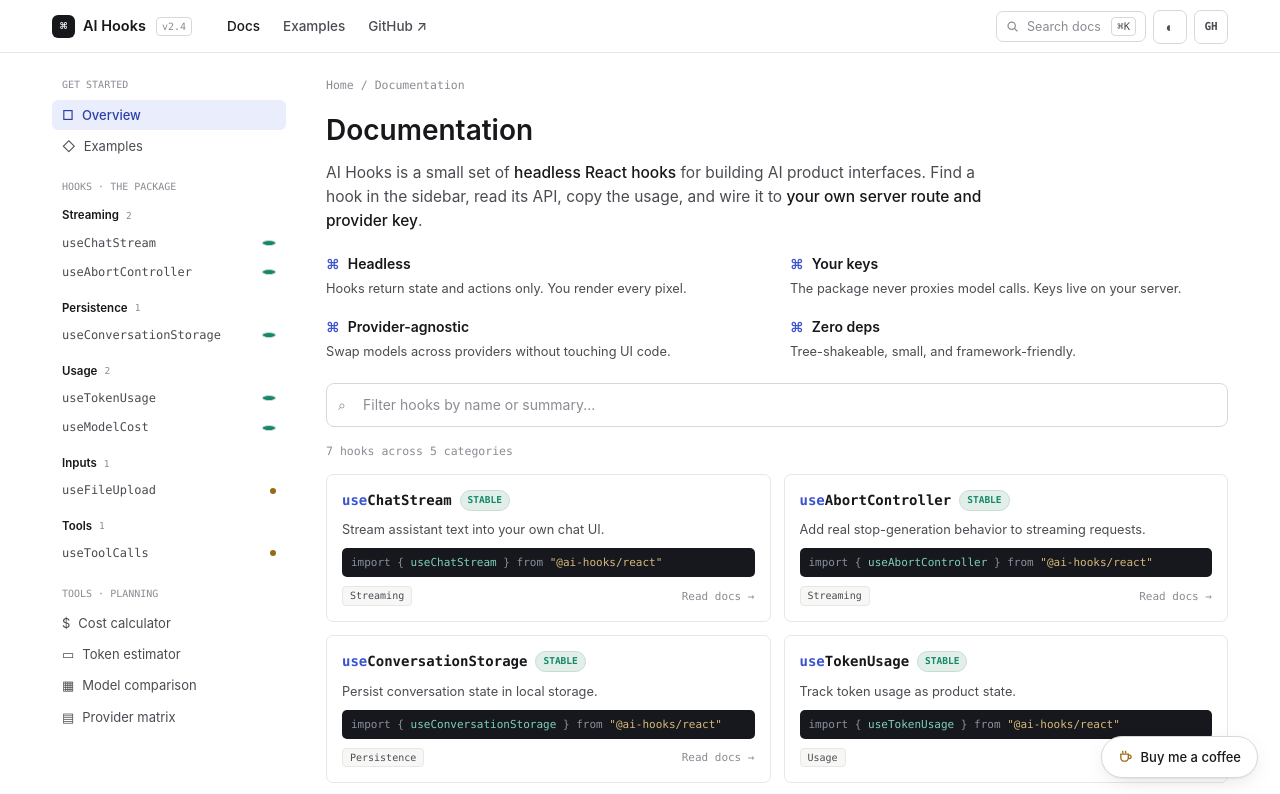
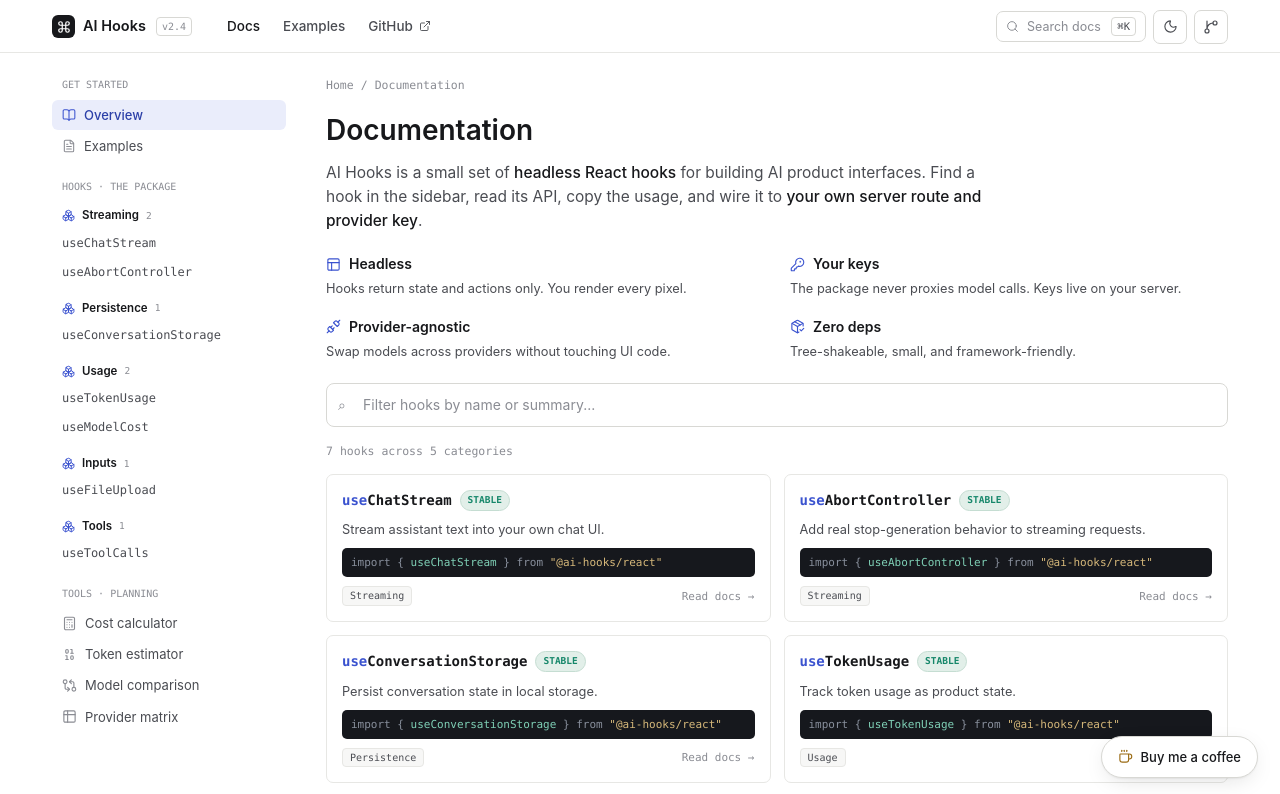
Before and after one commit to DumanTorbayev/ai-hooks, a Next.js app in the folder apps/web/: page /docs in a window 1280 px wide. Shown: the top 794 px of the page. Built offline with nearby package versions, Linux system fonts and the light colour scheme; no server answers.

Commit message:
Add icon pack and clean sidebar nav

```diff
--- a/apps/web/app/docs/page.tsx
+++ b/apps/web/app/docs/page.tsx
@@ -1,4 +1,5 @@
 import type { Metadata } from "next";
+import { KeyRound, PackageCheck, PanelsTopLeft, Unplug } from "lucide-react";
 
 import { SiteHeader } from "@/components/home/site-header";
 import { TopBanner } from "@/components/home/top-banner";
@@ -34,25 +35,29 @@ export default function DocsIndexPage() {
           <div className="principles">
             <div className="principle">
               <h4>
-                <span className="ic">⌘</span> Headless
+                <PanelsTopLeft aria-hidden="true" className="ic" size={15} strokeWidth={1.8} />
+                Headless
               </h4>
               <p>Hooks return state and actions only. You render every pixel.</p>
             </div>
             <div className="principle">
               <h4>
-                <span className="ic">⌘</span> Your keys
+                <KeyRound aria-hidden="true" className="ic" size={15} strokeWidth={1.8} />
+                Your keys
               </h4>
               <p>The package never proxies model calls. Keys live on your server.</p>
             </div>
             <div className="principle">
               <h4>
-                <span className="ic">⌘</span> Provider-agnostic
+                <Unplug aria-hidden="true" className="ic" size={15} strokeWidth={1.8} />
+                Provider-agnostic
               </h4>
               <p>Swap models across providers without touching UI code.</p>
             </div>
             <div className="principle">
               <h4>
-                <span className="ic">⌘</span> Zero deps
+                <PackageCheck aria-hidden="true" className="ic" size={15} strokeWidth={1.8} />
+                Zero deps
               </h4>
               <p>Tree-shakeable, small, and framework-friendly.</p>
             </div>
--- a/apps/web/app/globals.css
+++ b/apps/web/app/globals.css
@@ -1982,6 +1982,14 @@ code {
   font-weight: 700;
 }
 
+.site-header .glyph svg,
+.hd-nav a svg,
+.kbtn svg,
+.gh-icon svg,
+.hamburger svg {
+  flex-shrink: 0;
+}
+
 .site-header .ver {
   border: 1px solid var(--line-2);
   border-radius: 4px;
@@ -2081,11 +2089,13 @@ code {
 }
 
 .icon-toggle .moon {
-  display: block;
+  display: grid;
+  place-items: center;
 }
 
 [data-theme="dark"] .icon-toggle .sun {
-  display: block;
+  display: grid;
+  place-items: center;
 }
 
 [data-theme="dark"] .icon-toggle .moon {
@@ -2276,6 +2286,16 @@ code {
   color: var(--c-key);
 }
 
+.copybtn svg,
+.cp-copy svg,
+.send svg,
+.stopb svg,
+.coffee-fab svg,
+.home-note svg,
+.tcard .ic svg {
+  flex-shrink: 0;
+}
+
 .codepanel {
   overflow: hidden;
   border: 1px solid var(--code-line);
@@ -2461,6 +2481,11 @@ table.tbl td .ptype {
   font-weight: 600;
 }
 
+.docnav .sub svg {
+  flex-shrink: 0;
+  color: var(--accent);
+}
+
 .docnav .sub .n {
   color: var(--muted);
   font-family: var(--mono);
@@ -2495,20 +2520,13 @@ table.tbl td .ptype {
   font-size: 12px;
 }
 
-.docnav a.hk .st {
-  width: 6px;
-  height: 6px;
+.docnav a svg {
   flex-shrink: 0;
-  margin-left: auto;
-  border-radius: 50%;
-}
-
-.docnav a.hk .st.stable {
-  background: var(--green);
-}
-
-.docnav a.hk .st.beta {
-  background: var(--amber);
+  color: var(--muted);
+}
+
+.docnav a.on svg {
+  color: var(--accent);
 }
 
 .nav-toggle {
@@ -2592,6 +2610,7 @@ table.tbl td .ptype {
 }
 
 .principle .ic {
+  flex-shrink: 0;
   color: var(--accent);
 }
 
--- a/apps/web/app/page.tsx
+++ b/apps/web/app/page.tsx
@@ -1,3 +1,5 @@
+import { ShieldCheck } from "lucide-react";
+
 import { SiteHeader } from "@/components/home/site-header";
 import { TopBanner } from "@/components/home/top-banner";
 import { MockChatDemo } from "@/components/mock-chat-demo";
@@ -31,7 +33,7 @@ export default function HomePage() {
                 </a>
               </div>
               <div className="home-note">
-                <span aria-hidden="true">✓</span>
+                <ShieldCheck aria-hidden="true" size={15} strokeWidth={1.8} />
                 Demos here run on a local mock stream. No keys, no network, no spend.
               </div>
             </div>
--- a/apps/web/app/tools/page.tsx
+++ b/apps/web/app/tools/page.tsx
@@ -3,6 +3,7 @@ import type { Metadata } from "next";
 import { SiteHeader } from "@/components/home/site-header";
 import { TopBanner } from "@/components/home/top-banner";
 import { SidebarNav } from "@/components/site/sidebar-nav";
+import { PlanningToolIcon } from "@/components/site/tool-icon";
 import { planningTools } from "@/content/tools";
 import { createPageMetadata } from "@/lib/metadata";
 
@@ -31,7 +32,9 @@ export default function ToolsIndexPage() {
           <div className="tool-cards">
             {planningTools.map((tool) => (
               <a className="tcard" href={`/tools/${tool.id}`} key={tool.id}>
-                <div className="ic">{tool.name.slice(0, 1)}</div>
+                <div className="ic">
+                  <PlanningToolIcon id={tool.id} size={17} />
+                </div>
                 <div>
                   <h4>{tool.name}</h4>
                   <p>{tool.description}</p>
--- a/apps/web/components/copy-button.tsx
+++ b/apps/web/components/copy-button.tsx
@@ -1,5 +1,6 @@
 "use client";
 
+import { Check, Copy, RotateCcw } from "lucide-react";
 import { useEffect, useRef, useState } from "react";
 
 type CopyButtonProps = {
@@ -45,6 +46,7 @@ export function CopyButton({
   }
 
   const text = state === "copied" ? copiedLabel : state === "failed" ? "Retry" : label;
+  const Icon = state === "copied" ? Check : state === "failed" ? RotateCcw : Copy;
 
   return (
     <button
@@ -56,7 +58,8 @@ export function CopyButton({
       }}
       type="button"
     >
-      {text}
+      <Icon aria-hidden="true" size={13} strokeWidth={1.8} />
+      <span>{text}</span>
     </button>
   );
 }
--- a/apps/web/components/home/site-header.tsx
+++ b/apps/web/components/home/site-header.tsx
@@ -1,5 +1,6 @@
 "use client";
 
+import { Command, ExternalLink, GitBranch, Menu, Search } from "lucide-react";
 import { useEffect, useState } from "react";
 
 import { CommandPalette } from "@/components/site/command-palette";
@@ -29,7 +30,9 @@ export function SiteHeader({ active }: SiteHeaderProps) {
     <header className="site-header">
       <div className="wrap hd-row">
         <a className="brand" href="/">
-          <span className="glyph">⌘</span>
+          <span className="glyph">
+            <Command aria-hidden="true" size={14} strokeWidth={2.1} />
+          </span>
           <span>AI Hooks</span>
           <span className="ver">v2.4</span>
         </a>
@@ -42,7 +45,7 @@ export function SiteHeader({ active }: SiteHeaderProps) {
             Examples
           </a>
           <a href="https://github.com/DumanTorbayev/ai-hooks" rel="noreferrer" target="_blank">
-            GitHub ↗
+            GitHub <ExternalLink aria-hidden="true" size={12} strokeWidth={1.8} />
           </a>
         </nav>
 
@@ -50,10 +53,7 @@ export function SiteHeader({ active }: SiteHeaderProps) {
 
         <div className="hd-right">
           <button className="kbtn" onClick={() => setPaletteOpen(true)} type="button">
-            <svg aria-hidden="true" fill="none" height="13" viewBox="0 0 16 16" width="13">
-              <circle cx="7" cy="7" r="4.5" stroke="currentColor" strokeWidth="1.5" />
-              <path d="M10.5 10.5L14 14" stroke="currentColor" strokeWidth="1.5" />
-            </svg>
+            <Search aria-hidden="true" size={13} strokeWidth={1.8} />
             Search docs <span className="kbd">⌘K</span>
           </button>
           <ThemeToggle />
@@ -64,7 +64,7 @@ export function SiteHeader({ active }: SiteHeaderProps) {
             rel="noreferrer"
             target="_blank"
           >
-            GH
+            <GitBranch aria-hidden="true" size={16} strokeWidth={1.8} />
           </a>
           <button
             aria-label="Open mobile menu"
@@ -72,7 +72,7 @@ export function SiteHeader({ active }: SiteHeaderProps) {
             onClick={() => setMobileOpen((current) => !current)}
             type="button"
           >
-            ☰
+            <Menu aria-hidden="true" size={17} strokeWidth={1.8} />
           </button>
         </div>
       </div>
--- a/apps/web/components/mock-chat-demo.tsx
+++ b/apps/web/components/mock-chat-demo.tsx
@@ -1,5 +1,6 @@
 "use client";
 
+import { SendHorizontal, Square } from "lucide-react";
 import { useEffect, useRef, useState } from "react";
 
 type Message = {
@@ -155,7 +156,7 @@ export function MockChatDemo() {
           />
           {isStreaming ? (
             <button className="stopb on" onClick={() => stop()} type="button">
-              ■ Stop
+              <Square aria-hidden="true" fill="currentColor" size={9} strokeWidth={1.8} /> Stop
             </button>
           ) : (
             <button
@@ -165,7 +166,7 @@ export function MockChatDemo() {
               onClick={send}
               type="button"
             >
-              →
+              <SendHorizontal aria-hidden="true" size={14} strokeWidth={1.8} />
             </button>
           )}
         </div>
--- a/apps/web/components/site/sidebar-nav.tsx
+++ b/apps/web/components/site/sidebar-nav.tsx
@@ -1,8 +1,10 @@
 "use client";
 
+import { BookOpen, Boxes, FileText } from "lucide-react";
 import { useState } from "react";
 
-import { categoryLabels, categoryOrder, statusClass, statusLabel } from "@/content/hook-meta";
+import { PlanningToolIcon } from "@/components/site/tool-icon";
+import { categoryLabels, categoryOrder } from "@/content/hook-meta";
 import { hookDocs } from "@/content/hook-docs";
 import { planningTools, type PlanningToolId } from "@/content/tools";
 
@@ -27,10 +29,10 @@ export function SidebarNav({ active }: SidebarNavProps) {
           <div className="grp">
             <div className="lbl">Get started</div>
             <a className={active?.kind === "docs" ? "on" : undefined} href="/docs">
-              <span aria-hidden="true">□</span> Overview
+              <BookOpen aria-hidden="true" size={14} strokeWidth={1.8} /> Overview
             </a>
             <a className={active?.kind === "examples" ? "on" : undefined} href="/examples">
-              <span aria-hidden="true">◇</span> Examples
+              <FileText aria-hidden="true" size={14} strokeWidth={1.8} /> Examples
             </a>
           </div>
 
@@ -46,6 +48,7 @@ export function SidebarNav({ active }: SidebarNavProps) {
               return (
                 <div key={category}>
                   <div className="sub">
+                    <Boxes aria-hidden="true" size={13} strokeWidth={1.8} />
                     {category} <span className="n">{items.length}</span>
                   </div>
                   {items.map((doc) => (
@@ -57,7 +60,6 @@ export function SidebarNav({ active }: SidebarNavProps) {
                       key={doc.slug}
                     >
                       {doc.name}
-                      <span className={`st ${statusClass(doc.status)}`} title={statusLabel(doc.status)} />
                     </a>
                   ))}
                 </div>
@@ -73,7 +75,7 @@ export function SidebarNav({ active }: SidebarNavProps) {
                 href={`/tools/${tool.id}`}
                 key={tool.id}
               >
-                <span aria-hidden="true">{toolGlyph(tool.id)}</span>
+                <PlanningToolIcon id={tool.id} />
                 {tool.name}
               </a>
             ))}
@@ -83,14 +85,3 @@ export function SidebarNav({ active }: SidebarNavProps) {
     </>
   );
 }
-
-function toolGlyph(id: PlanningToolId) {
-  const glyphs: Record<PlanningToolId, string> = {
-    cost: "$",
-    models: "▦",
-    providers: "▤",
-    tokens: "▭",
-  };
-
-  return glyphs[id];
-}
--- a/apps/web/components/site/support-fab.tsx
+++ b/apps/web/components/site/support-fab.tsx
@@ -1,3 +1,5 @@
+import { Coffee } from "lucide-react";
+
 import { siteConfig } from "@/content/site";
 
 export function SupportFab() {
@@ -13,15 +15,7 @@ export function SupportFab() {
       rel="noreferrer"
       target="_blank"
     >
-      <svg aria-hidden="true" fill="none" height="15" viewBox="0 0 16 16" width="15">
-        <path
-          d="M3 5.5h8v3.8A3.7 3.7 0 0 1 7.3 13H6.7A3.7 3.7 0 0 1 3 9.3V5.5Z"
-          stroke="currentColor"
-          strokeWidth="1.4"
-        />
-        <path d="M11 6.5h1.2a1.8 1.8 0 0 1 0 3.6H11" stroke="currentColor" strokeWidth="1.4" />
-        <path d="M5 2.5c.4.6.4 1.1 0 1.6M8 2.5c.4.6.4 1.1 0 1.6" stroke="currentColor" strokeLinecap="round" strokeWidth="1.4" />
-      </svg>
+      <Coffee aria-hidden="true" size={15} strokeWidth={1.8} />
       <span className="lbl">Buy me a coffee</span>
     </a>
   );
--- a/apps/web/components/site/theme-toggle.tsx
+++ b/apps/web/components/site/theme-toggle.tsx
@@ -1,5 +1,6 @@
 "use client";
 
+import { Moon, Sun } from "lucide-react";
 import { useEffect, useState } from "react";
 
 type Theme = "dark" | "light";
@@ -35,10 +36,10 @@ export function ThemeToggle() {
       type="button"
     >
       <span aria-hidden="true" className="moon">
-        ◐
+        <Moon size={15} strokeWidth={1.8} />
       </span>
       <span aria-hidden="true" className="sun">
-        ☼
+        <Sun size={15} strokeWidth={1.8} />
       </span>
     </button>
   );
--- /dev/null
+++ b/apps/web/components/site/tool-icon.tsx
@@ -0,0 +1,21 @@
+import { Binary, Calculator, GitCompareArrows, Table2 } from "lucide-react";
+import type { LucideIcon } from "lucide-react";
+
+import type { PlanningToolId } from "@/content/tools";
+
+type PlanningToolIconProps = {
+  id: PlanningToolId;
+  size?: number;
+};
+
+export function PlanningToolIcon({ id, size = 15 }: PlanningToolIconProps) {
+  const icons = {
+    cost: Calculator,
+    models: GitCompareArrows,
+    providers: Table2,
+    tokens: Binary,
+  } satisfies Record<PlanningToolId, LucideIcon>;
+  const Icon = icons[id];
+
+  return <Icon aria-hidden="true" size={size} strokeWidth={1.8} />;
+}
--- a/apps/web/package.json
+++ b/apps/web/package.json
@@ -12,6 +12,7 @@
   "dependencies": {
     "@ai-hooks/core": "workspace:*",
     "@ai-hooks/react": "workspace:*",
+    "lucide-react": "^1.21.0",
     "next": "^15.3.3",
     "react": "^19.1.0",
     "react-dom": "^19.1.0"
```
Also changed, not shown: 1 other file (tests, documents, lock files or other folders).
